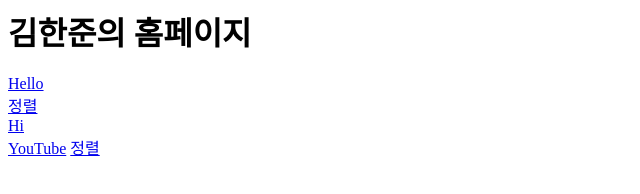
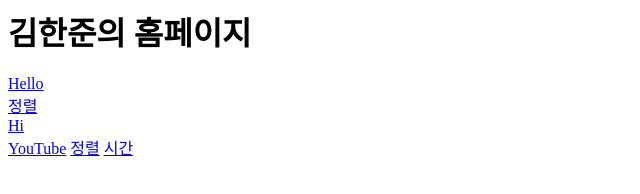
Before and after one commit to gkswns0601/gkswns0601.github.io, a plain HTML site: page index.html in a window 1280 px wide. Shown: the full height of the page, 0-640 px from the left. Drawn offline with Linux system fonts and the light colour scheme.

Commit message:
Update index.html

```diff
--- a/index.html
+++ b/index.html
@@ -10,5 +10,6 @@
     <a href="abc/hi.html">Hi</a><br>
     <a href="abc/video.html">YouTube</a>
     <a href="sort.html">정렬</a>
+    <a href="time.html">시간</>
   </body>
 </html>
```
